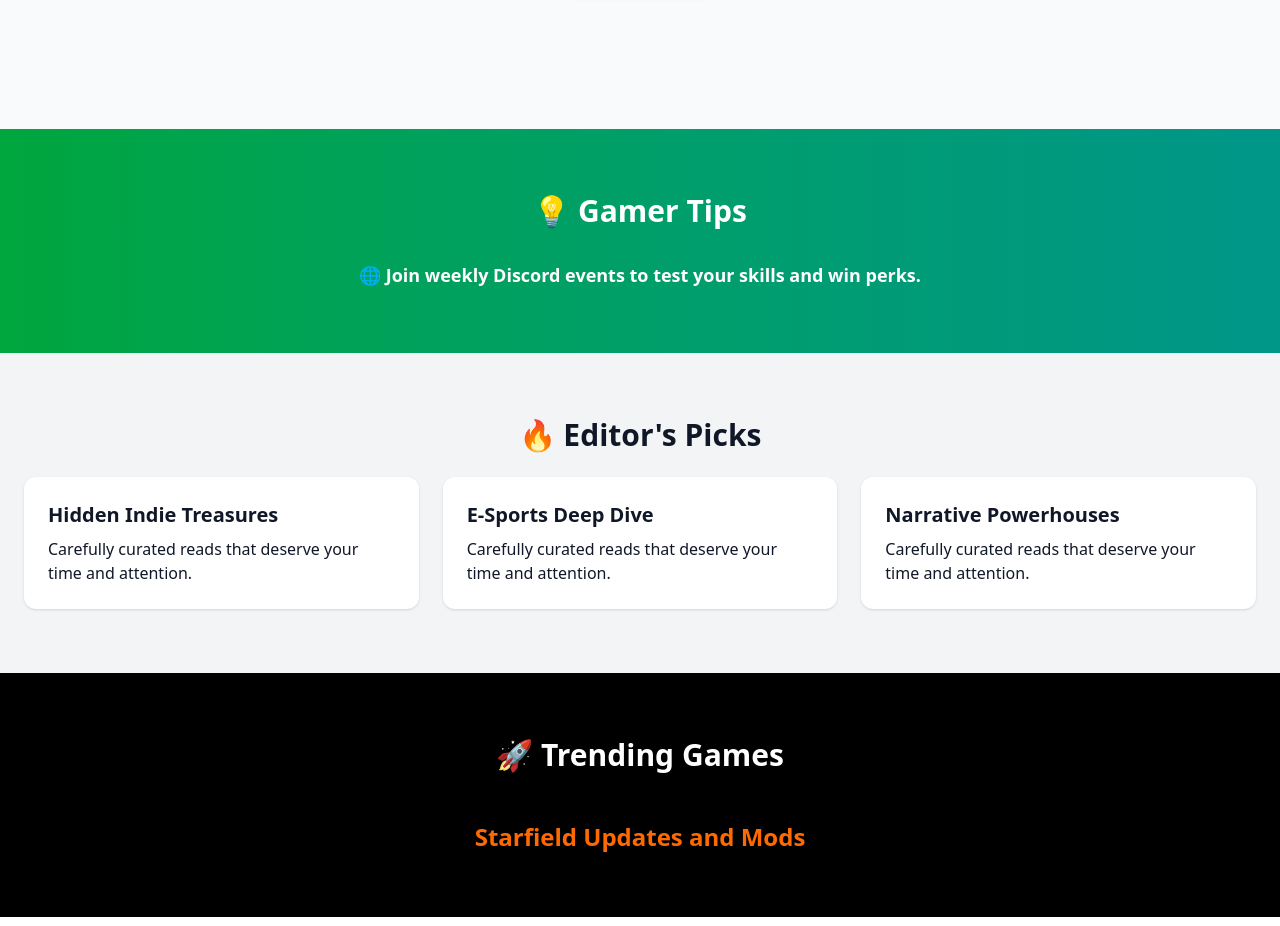
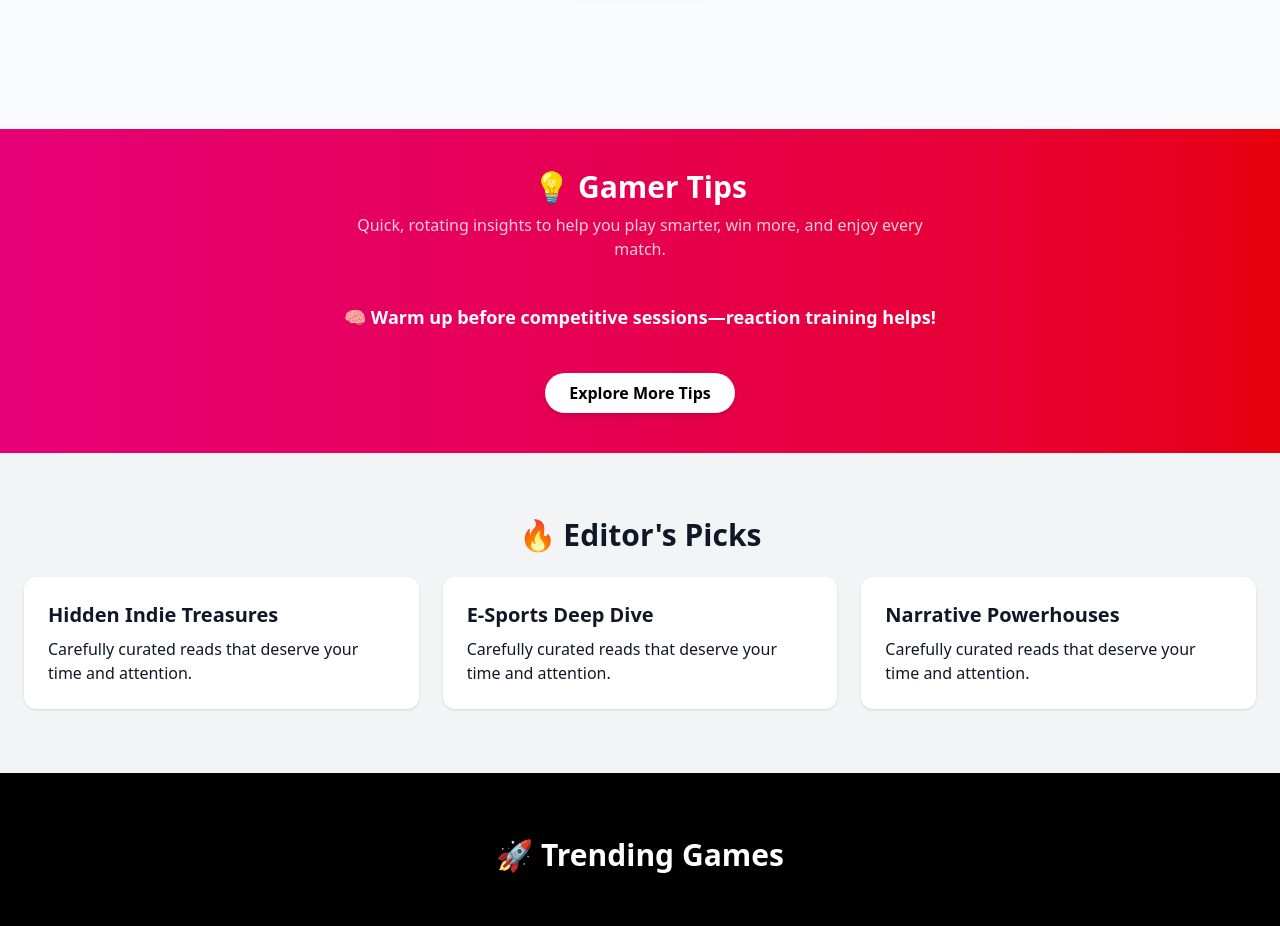
Before and after one commit to Protik49/GameBlast, a React (Vite) app: page / in a window 1280 px wide. Shown: the part 780-1706 px from the top of the page. Built offline with nearby package versions, Linux system fonts and the light colour scheme; no server answers.

Commit message:
modified home section

```diff
--- a/src/components/Home/GamerTips.jsx
+++ b/src/components/Home/GamerTips.jsx
@@ -1,5 +1,6 @@
 import { useEffect, useState } from "react";
-import { motion, useAnimation } from "framer-motion";
+import { motion, AnimatePresence } from "framer-motion";
+import Swal from "sweetalert2";
 
 const tips = [
   "🎯 Master control remaps for better performance in intense matches.",
@@ -8,7 +9,6 @@ const tips = [
   "🎥 Rewatch your own gameplay to spot improvement areas.",
 ];
 
-// Gradient color pairs to cycle through
 const gradients = [
   ["from-indigo-600", "to-purple-600"],
   ["from-pink-600", "to-red-600"],
@@ -18,42 +18,57 @@ const gradients = [
 
 export default function GamerTips() {
   const [index, setIndex] = useState(0);
-  const controls = useAnimation();
-  const [gradientIndex, setGradientIndex] = useState(0);
 
-  useEffect(() => {
-    controls.start({
-      scale: [1, 1.05, 1],
-      transition: { duration: 2, ease: "easeInOut" },
-    });
-  }, [index, controls]);
+  const moreTips = ()=>{
+    Swal.fire({
+                position: "center",
+                icon: "success",
+                title: "Coming soon: More tips & guides!",
+                showConfirmButton: false,
+                timer: 1500,
+              });
+  }
 
-  // Cycle tips every 4 seconds
   useEffect(() => {
     const interval = setInterval(() => {
       setIndex((prev) => (prev + 1) % tips.length);
-      setGradientIndex((prev) => (prev + 1) % gradients.length);
-    }, 2000);
+    }, 3000);
     return () => clearInterval(interval);
   }, []);
 
   return (
     <section
-      className={`py-16 px-6 text-white bg-gradient-to-r ${gradients[gradientIndex][0]} ${gradients[gradientIndex][1]} transition-colors duration-2000 ease-in-out`}
+      className={`py-10 px-6 text-white bg-gradient-to-r ${
+        gradients[index % gradients.length][0]
+      } ${gradients[index % gradients.length][1]} transition-colors duration-1000 ease-in-out`}
     >
-      <div className="max-w-7xl mx-auto text-center">
-        <h2 className="text-3xl font-bold mb-8">💡 Gamer Tips</h2>
-        <motion.div
-          key={index}
-          initial={{ opacity: 0, y: 30 }}
-          animate={{ opacity: 1, y: 0 }}
-          exit={{ opacity: 0, y: -30 }}
-          transition={{ duration: 0.8 }}
-          className="text-lg max-w-3xl mx-auto font-semibold select-none"
+      <div className="max-w-6xl mx-auto text-center">
+        <h2 className="text-3xl font-bold">💡 Gamer Tips</h2>
+        <p className="text-white/80 mt-2 max-w-xl mx-auto">
+          Quick, rotating insights to help you play smarter, win more, and enjoy every match.
+        </p>
 
+        <div className="h-16 flex items-center justify-center mt-6">
+          <AnimatePresence mode="wait">
+            <motion.div
+              key={index}
+              initial={{ opacity: 0, y: 20, scale: 0.95 }}
+              animate={{ opacity: 1, y: 0, scale: 1 }}
+              exit={{ opacity: 0, y: -20, scale: 0.95 }}
+              transition={{ duration: 0.6 }}
+              className="text-lg max-w-3xl mx-auto font-semibold select-none"
+            >
+              {tips[index]}
+            </motion.div>
+          </AnimatePresence>
+        </div>
+
+        <button
+          className="mt-6 px-6 py-2 bg-white text-black font-semibold rounded-full shadow-md hover:bg-gray-200 transition"
+          onClick={() => moreTips()}
         >
-          {tips[index]}
-        </motion.div>
+          Explore More Tips
+        </button>
       </div>
     </section>
   );
```
